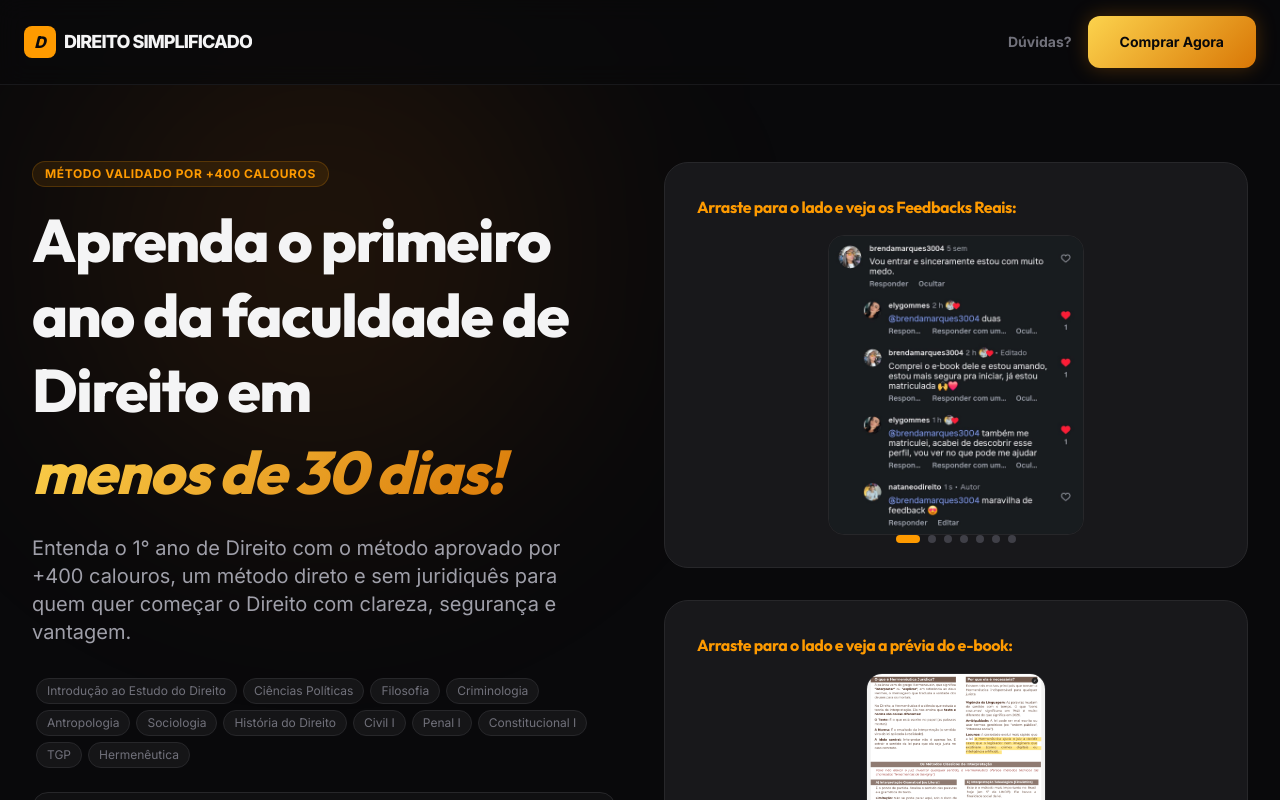
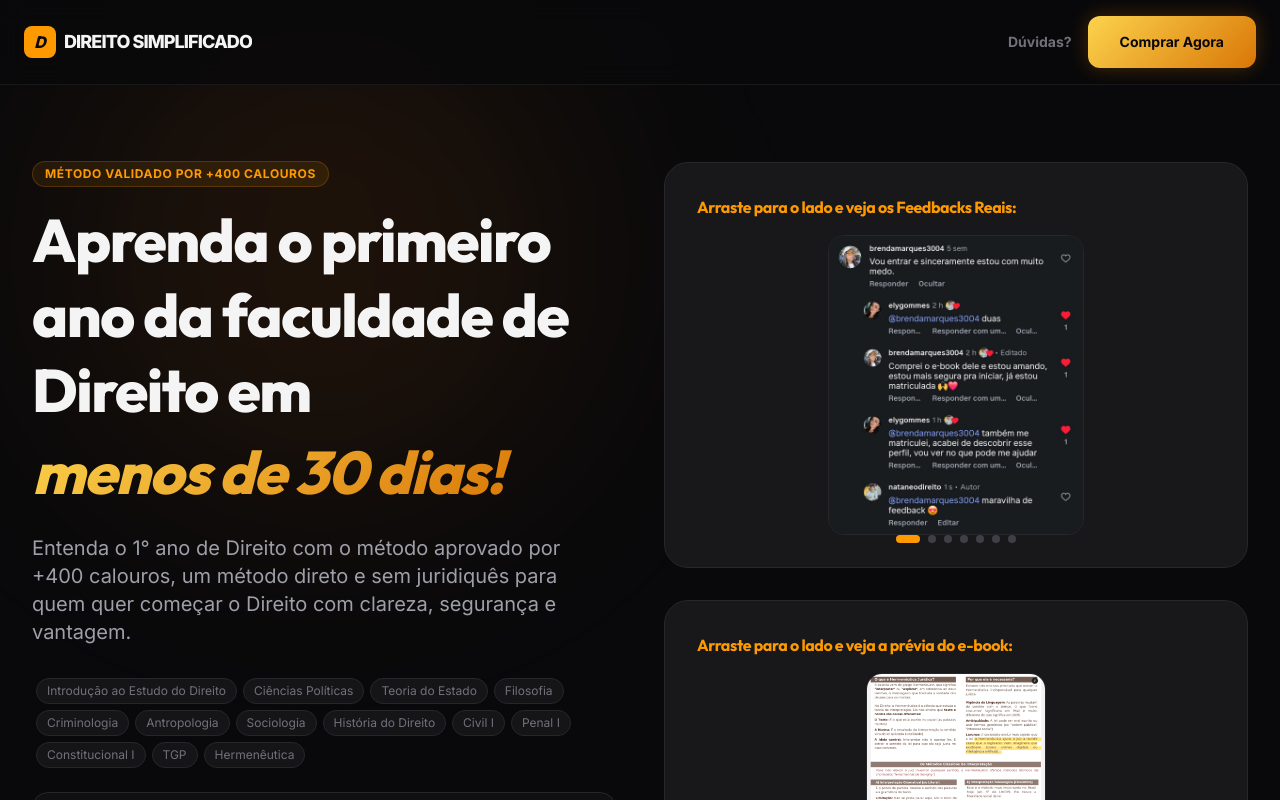
Before and after one commit to camposads-dot/campododireito-calouros, a React (Vite) app: page / in a window 1280 px wide. Shown: the top 800 px of the page. Built offline with nearby package versions, Linux system fonts and the light colour scheme.

Commit message:
última atualização

```diff
--- a/src/App.tsx
+++ b/src/App.tsx
@@ -121,6 +121,7 @@ const Hero = () => {
   {[
     "Introdução ao Estudo do Direito",
     "Ciências Políticas",
+    "Teoria do Estado",
     "Filosofia",
     "Criminologia",
     "Antropologia",
```
